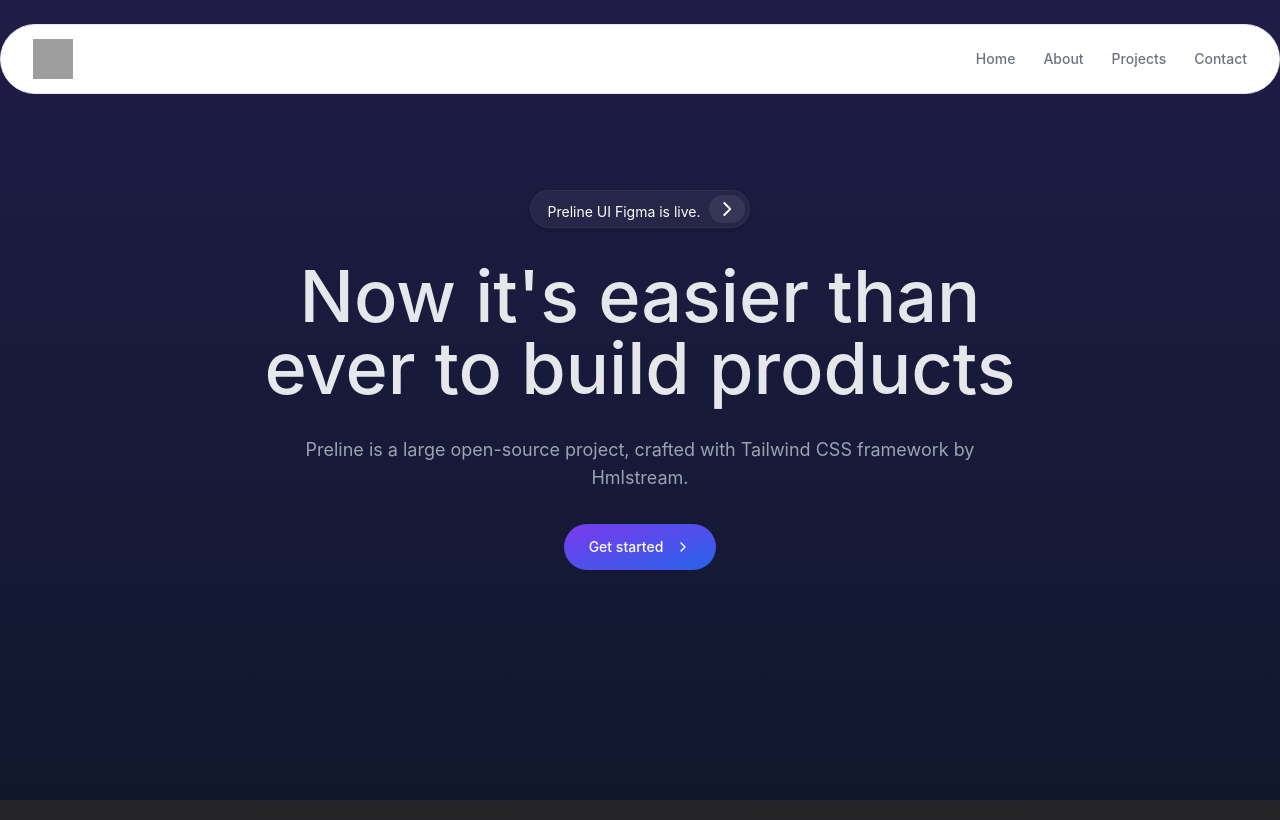
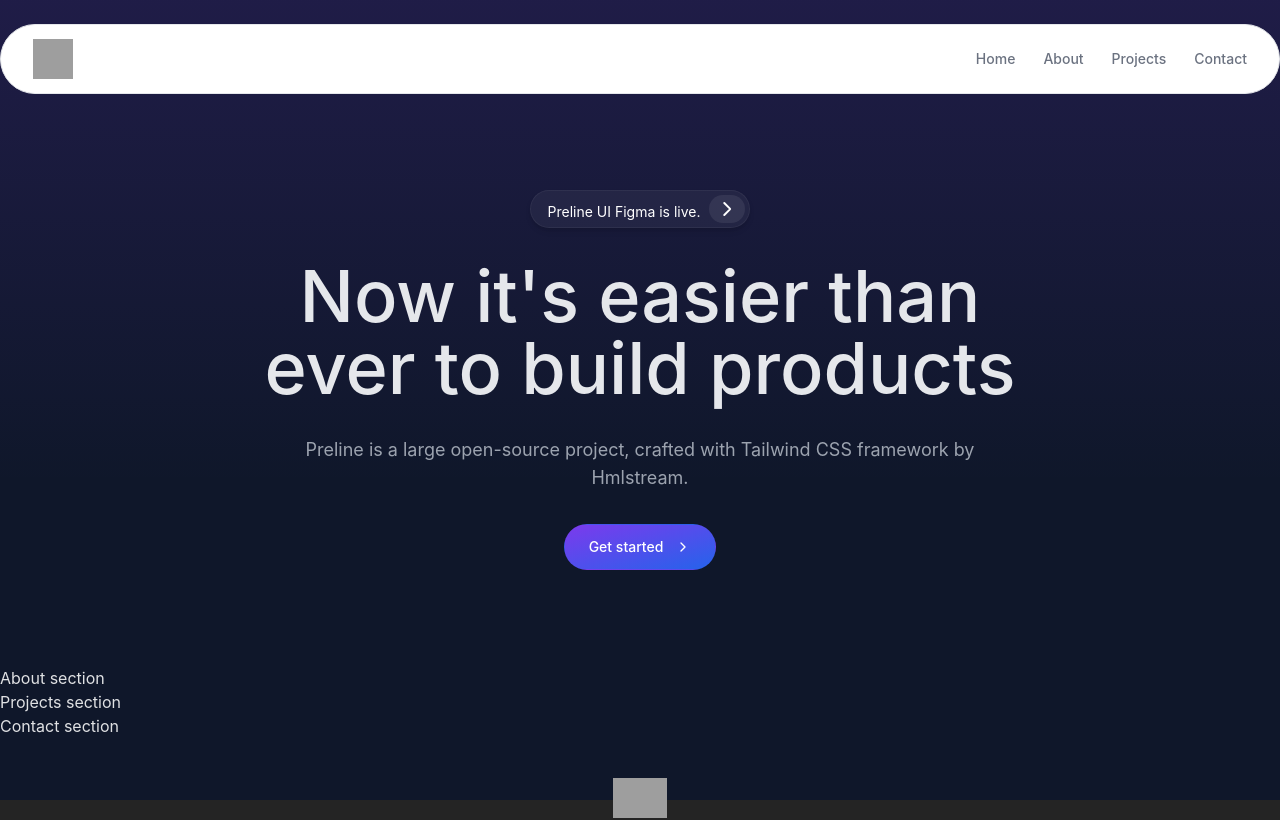
Before and after one commit to mrokonuzzaman040/fastuion-design, a React (Vite) app: page / in a window 1280 px wide. Shown: the top 820 px of the page. Built offline with nearby package versions, Linux system fonts and the light colour scheme; grey boxes are pictures that could not be loaded.

Commit message:
Update About section and assets in index.html

```diff
--- a/src/Home/Home/About.jsx
+++ b/src/Home/Home/About.jsx
@@ -2,9 +2,7 @@ import React from 'react';
 
 const About = () => {
     return (
-        <div id='about'
-            className='w-full h-screen flex justify-center items-center'
-        >
+        <div id='#about'>
             <h2>About section</h2>
         </div>
     );
```
